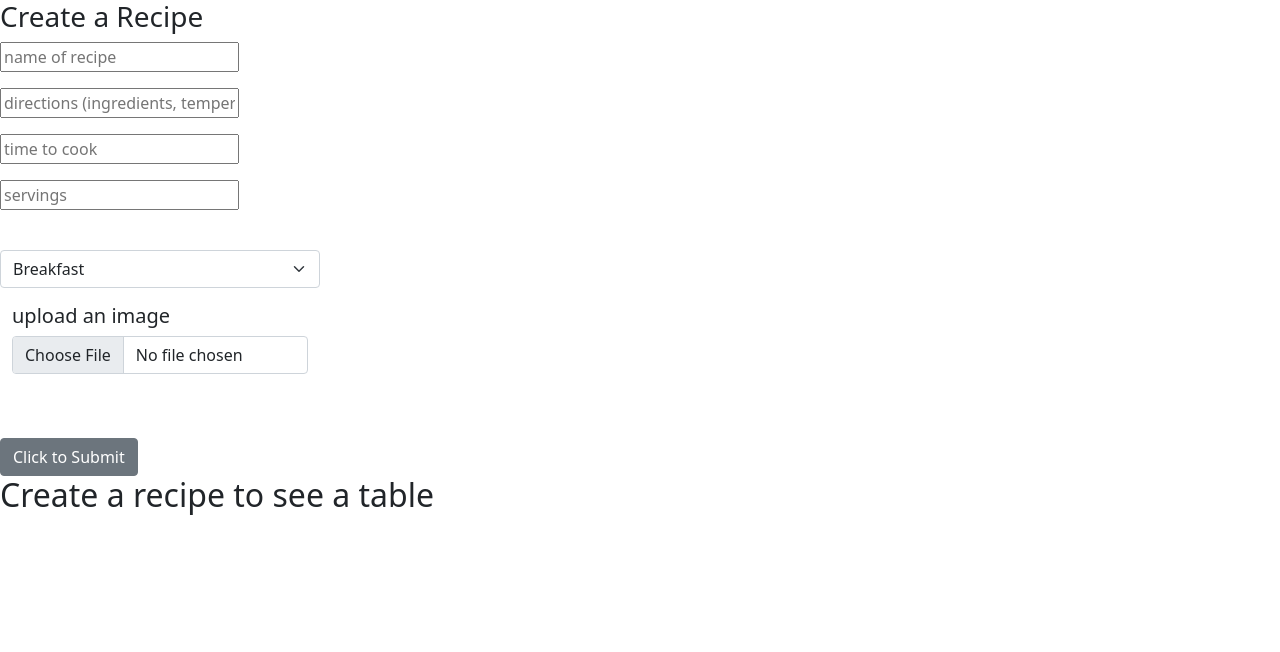
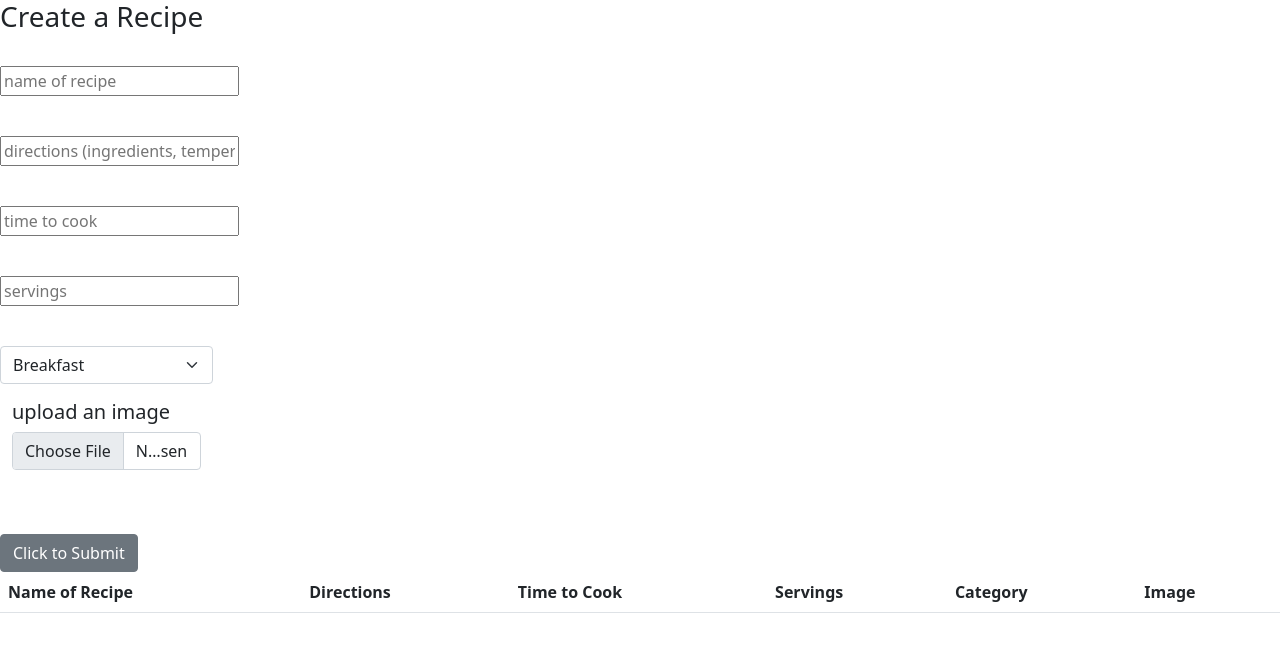
Before and after one commit to kkordesh/clickncook-client, a React (Create React App) app: page / in a window 1280 px wide. Shown: the top 652 px of the page. Built offline with nearby package versions, Linux system fonts and the light colour scheme.

Commit message:
working on table delete and edit

```diff
--- a/src/RecipeIndex/RecipeCreate/RecipeCreate.jsx
+++ b/src/RecipeIndex/RecipeCreate/RecipeCreate.jsx
@@ -1,7 +1,12 @@
 import React, { useState, useEffect } from 'react';
 import {Button, Form, FormGroup, Label, Input, Container} from 'reactstrap';
+import { APIURL } from '../../endpoints';
+import { EndPoints } from '../../endpoints';
+import RecipeIndex from '../RecipeIndex';
 
 const RecipeCreate = (props) => {
+    const {FetchRecipes} = props
+
     const [nameOfRecipe, setNameOfRecipe] = useState('');
     const [directions, setDirections] = useState('');
     const [timeToCook, setTimeToCook] = useState('');
@@ -10,7 +15,7 @@ const RecipeCreate = (props) => {
     const [image, setImage] = useState('');
     const [loading, setLoading] = useState(false);
 
-    const HandleSubmit = (e) => {
+    const handleSubmit = (e) => {
         e.preventDefault();
         fetch('http://localhost:4000/recipe/', {
             method: 'POST',
@@ -29,7 +34,7 @@ const RecipeCreate = (props) => {
             setServings("");
             setCategory("");
             setImage("");
-            props.fetchRecipe();
+            props.fetchRecipes();
         })
     }
 
@@ -58,7 +63,7 @@ const RecipeCreate = (props) => {
     return (
         <>
           <h3>Create a Recipe</h3>
-          <Form onSubmit={HandleSubmit}>
+          <Form onSubmit={handleSubmit}>
           <FormGroup>
               <Label htmlFor='nameOfRecipe'/>
               <input name="nameOfRecipe" placeholder='name of recipe' value={nameOfRecipe} onChange={(e) => setNameOfRecipe(e.target.value)} />
--- a/src/RecipeIndex/RecipeIndex.jsx
+++ b/src/RecipeIndex/RecipeIndex.jsx
@@ -1,11 +1,13 @@
 import React, { useState, useEffect } from 'react';
 import {Container, Row, Col} from 'reactstrap';
 import RecipeCreate from './RecipeCreate/RecipeCreate';
+import RecipeTable from './RecipeTable/RecipeTable';
 
 const RecipeIndex = (props) => {
     const [recipes, setRecipes] = useState([]);
+    const [refreshRecipeTable, setrefreshRecipeTable] = useState();
 
-const FetchRecipes  = () => {
+const FetchRecipes = () => {
     fetch('http://localhost:4000/recipe', {
         method: 'GET',
         headers: new Headers ({
@@ -24,12 +26,15 @@ const FetchRecipes  = () => {
 }
 
     return (
+
         <div>
-            <Col md="3">
-                <RecipeCreate fetchRecipes={FetchRecipes} /*token={props.token}*//>
+
+            <Col md="2">
+                <RecipeCreate fetchRecipes={FetchRecipes}
+                 /*token={props.token}*//>
             </Col>
-            <Col md="9">
-                <h2>Create a recipe to see a table</h2>
+            <Col md="12">
+                <RecipeTable recipes={recipes} fetchRecipes={FetchRecipes} />
             </Col>
         </div>
      );
--- a/src/RecipeIndex/RecipeTable/RecipeTable.jsx
+++ b/src/RecipeIndex/RecipeTable/RecipeTable.jsx
@@ -1 +1,65 @@
 //recipe table jsx here
+import React, { useState, useEffect } from 'react';
+import "./RecipeTable.css"
+import RecipeRow from './RecipeRow/RecipeRow';
+import {APIURL, EndPoints} from '../../endpoints';
+import {Table, Button} from 'reactstrap';
+
+const RecipeTable = (props) => {
+
+const deleteRecipe = (recipe) => {
+    fetch(`http://localhost:4000/recipe/${recipe.id}`, {
+        method: 'DELETE',
+        headers: new Headers ({
+            'Content-Type': 'application/json',
+            //'Authorization': props.token
+        })
+    })
+    .then(() => props.fetchRecipes())
+}
+
+
+const recipeMapper = () => {
+    return props.recipes.map((recipe, index) => {
+        return (
+            <tr key={index}>
+                <td>{recipe.nameOfRecipe}</td>
+                <td>{recipe.directions}</td>
+                <td>{recipe.timeToCook}</td>
+                <td>{recipe.servings}</td>
+                <td>{recipe.category}</td>
+                <td>{recipe.image}</td>
+                <td>
+                    <Button>Update</Button>
+                    <Button onClick={() => {deleteRecipe(recipe)}}>Delete</Button>
+                </td>
+            </tr>
+        )
+    })
+}
+
+
+    return (
+        <>
+        <div>
+        <Table striped>
+            <thead>
+            <tr>
+                <th>Name of Recipe</th>
+                <th>Directions</th>
+                <th>Time to Cook</th>
+                <th>Servings</th>
+                <th>Category</th>
+                <th>Image</th>
+            </tr>
+            </thead>
+            <tbody>
+               {recipeMapper()}
+            </tbody>
+        </Table>
+        </div>
+        </>
+     );
+}
+
+export default RecipeTable;
--- /dev/null
+++ b/src/endpoints.js
@@ -0,0 +1,13 @@
+export const EndPoints = {
+    user: {
+        register: "/user/register",
+        login: "/user/login",
+    },
+    recipe: {
+        create:"/recipe/",
+        getAllRecipes:"/recipe/",
+        getUserRecipes:"/:owner_id"
+    },
+};
+
+export const APIURL = "http://localhost:4000"
```
Also changed, not shown: src/RecipeIndex/RecipeEdit/RecipeEdit.jsx (+13 -0 lines).
